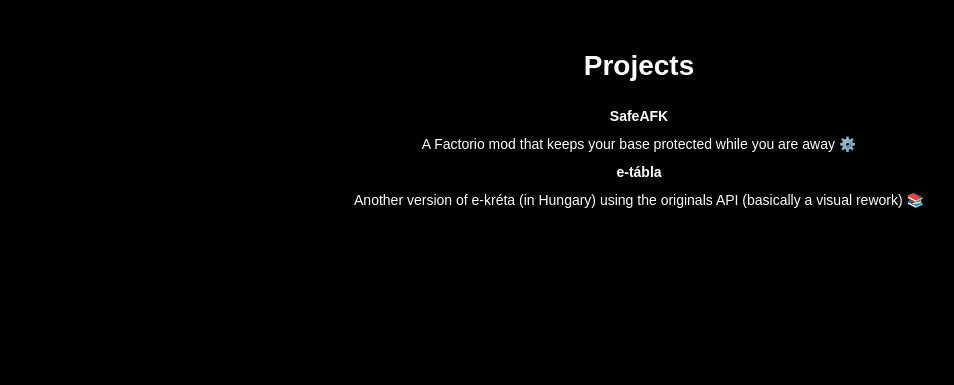
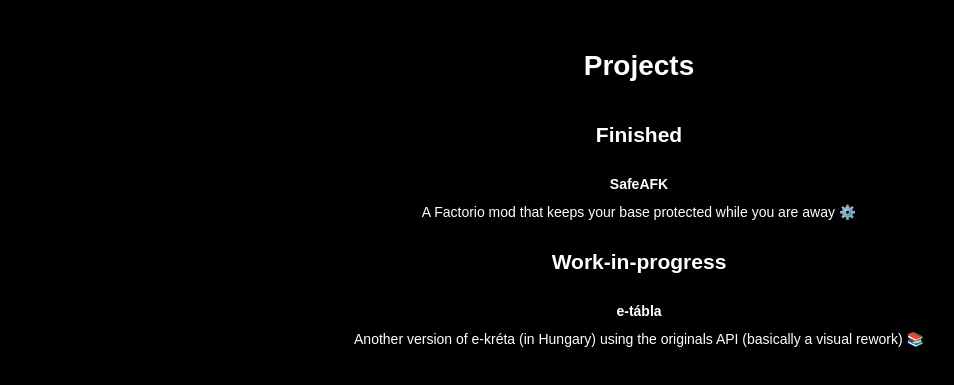
Before and after one commit to hedgemouse/hedgemouse.github.io, a plain HTML site: page index.html in a window 1280 px wide. Both pictures are taken after a click on the button "Projects". Shown: the part 69-454 px from the top of the page, without its empty margins (1-955 px from the left). Drawn offline with Linux system fonts and the light colour scheme.

Commit message:
Add project status headings and structure to the projects section

```diff
--- a/index.html
+++ b/index.html
@@ -29,6 +29,7 @@
     <div id="projects" class="tab-content">
         <!--PROJECTS-->
         <h1>Projects</h1>
+        <h2 class="hoverWhite">Finished</h2>
         <table>
             <!--SAFEAFK-->
             <tr>
@@ -37,6 +38,9 @@
             <tr>
                 <td class="hoverWhite">A Factorio mod that keeps your base protected while you are away <span class="rotate-gear">⚙️</span></td>
             </tr>
+        </table>
+        <h2 class="hoverWhite">Work-in-progress</h2>
+        <table>
             <!--e-tábla-->
             <tr>
                 <th class="hoverWhite"><a href="https://github.com/e-tabla">e-tábla</a></th>
```
